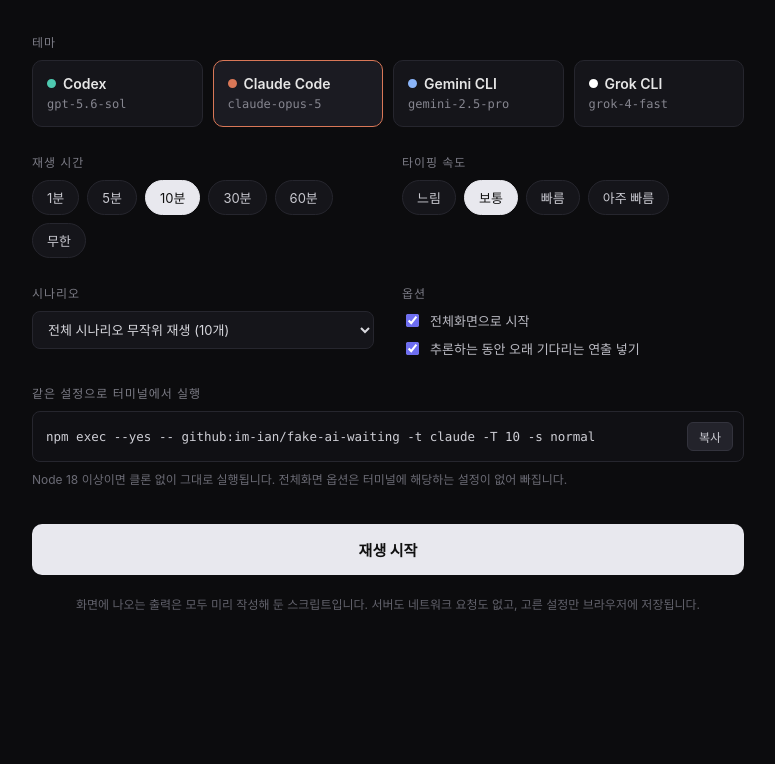
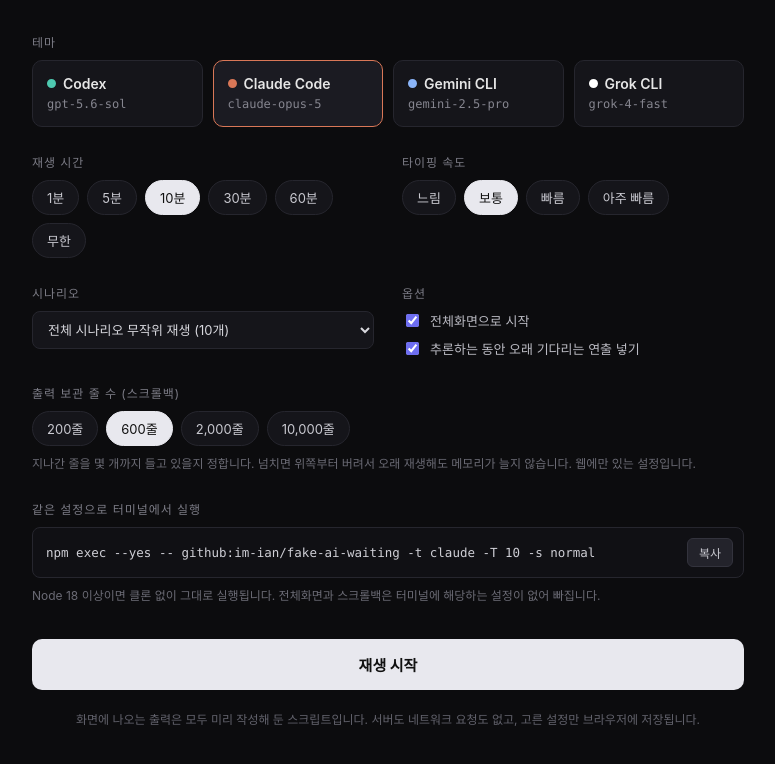
Before and after one commit to im-ian/fake-ai-waiting, a website: page index.html in a window 1280 px wide. Shown: the part 174-938 px from the top of the page, without its empty margins (252-1027 px from the left). Before the commit the page ends 878 px from the top, so only its background shows below. Drawn offline with Linux system fonts and the light colour scheme.

Commit message:
feat: expose the scrollback cap as a setting
The transcript was already trimmed at a hardcoded 600 rows, so a long run
never grew without bound; this makes the cap selectable (200 / 600 / 2,000 /
10,000 rows) for people who want more history or a smaller footprint.

Web only: in the terminal the scrollback belongs to the terminal, so the
setting is left out of the generated CLI command and the note says why.

```diff
--- a/app.js
+++ b/app.js
@@ -44,7 +44,7 @@
     const el = document.createElement('div');
     el.className = 'line ' + rowCls;
     out.appendChild(el);
-    while (out.children.length > 600) out.firstChild.remove();
+    while (out.children.length > cfg.scrollback) out.firstChild.remove();
     out.scrollTop = out.scrollHeight;
     return {
       write(segs) {
@@ -132,7 +132,7 @@
 
 const LS = 'fake-ai-cfg';
 const cfg = Object.assign(
-  { theme: 'claude', duration: 600, speed: 24, scenario: '*', fullscreen: true, effort: true },
+  { theme: 'claude', duration: 600, speed: 24, scenario: '*', fullscreen: true, effort: true, scrollback: 600 },
   JSON.parse(localStorage.getItem(LS) || '{}')
 );
 
@@ -162,6 +162,7 @@
 bindPicker('#pick-theme', 'theme');
 bindPicker('#pick-dur', 'duration', Number);
 bindPicker('#pick-speed', 'speed', Number);
+bindPicker('#pick-scrollback', 'scrollback', Number);
 
 $('#pick-scenario').value = cfg.scenario;
 $('#pick-scenario').onchange = e => { cfg.scenario = e.target.value; renderCmd(); };
--- a/index.html
+++ b/index.html
@@ -66,12 +66,23 @@
   </section>
 
   <section class="field">
+    <label>출력 보관 줄 수 (스크롤백)</label>
+    <div class="chips" id="pick-scrollback">
+      <button data-val="200">200줄</button>
+      <button data-val="600" class="on">600줄</button>
+      <button data-val="2000">2,000줄</button>
+      <button data-val="10000">10,000줄</button>
+    </div>
+    <p class="hintline">지나간 줄을 몇 개까지 들고 있을지 정합니다. 넘치면 위쪽부터 버려서 오래 재생해도 메모리가 늘지 않습니다. 웹에만 있는 설정입니다.</p>
+  </section>
+
+  <section class="field">
     <label>같은 설정으로 터미널에서 실행</label>
     <div class="cmd">
       <code id="cmd"></code>
       <button id="copy" type="button">복사</button>
     </div>
-    <p class="hintline">Node 18 이상이면 클론 없이 그대로 실행됩니다. 전체화면 옵션은 터미널에 해당하는 설정이 없어 빠집니다.</p>
+    <p class="hintline">Node 18 이상이면 클론 없이 그대로 실행됩니다. 전체화면과 스크롤백은 터미널에 해당하는 설정이 없어 빠집니다.</p>
   </section>
 
   <button id="start">재생 시작</button>
```
Also changed, not shown: README.md.
